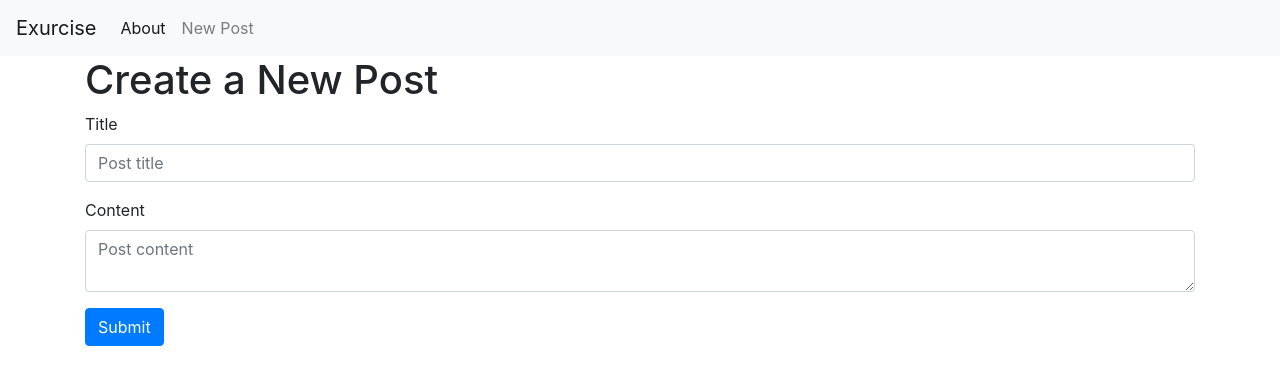
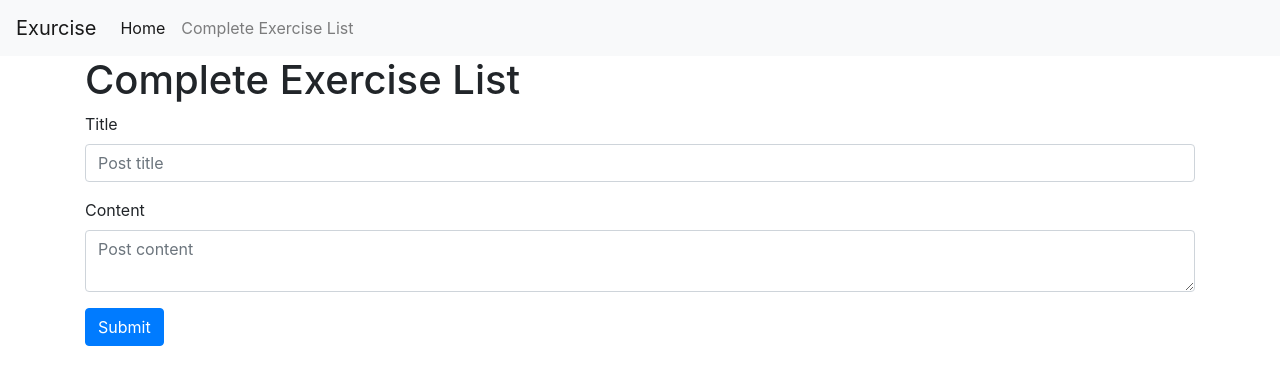
Before and after one commit to ameyer-eng/helloappBlah, a Flask app: page /create in a window 1280 px wide. Shown: the top 385 px of the page. Run offline with Flask 2, Linux system fonts and the light colour scheme; some libraries are stand-ins or nearby versions.

Commit message:
Added exercise lingo to blog template

```diff
--- a/templates/base.html
+++ b/templates/base.html
@@ -19,10 +19,10 @@
         <div class="collapse navbar-collapse" id="navbarNav">
             <ul class="navbar-nav">
             <li class="nav-item active">
-                <a class="nav-link" href="#">About</a>
+                <a class="nav-link" href="#">Home</a>
             </li>
             <li class="nav-item">
-                <a class="nav-link" href="{{url_for('create')}}">New Post</a>
+                <a class="nav-link" href="{{url_for('create')}}">Complete Exercise List</a>
           </li>
             </ul>
         </div>
--- a/templates/create.html
+++ b/templates/create.html
@@ -1,7 +1,7 @@
 {% extends 'base.html' %}
 
 {% block content %}
-<h1>{% block title %} Create a New Post {% endblock %}</h1>
+<h1>{% block title %} Complete Exercise List {% endblock %}</h1>
 
 <form method="post">
     <div class="form-group">
```
